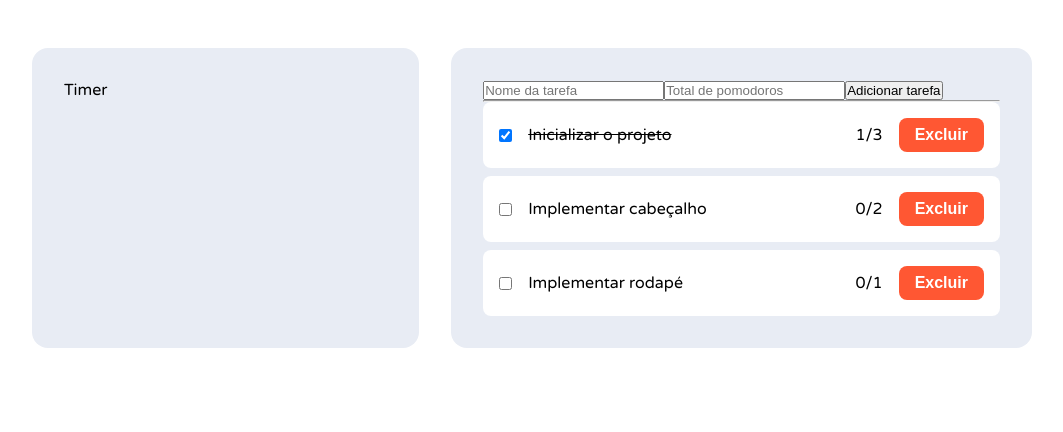
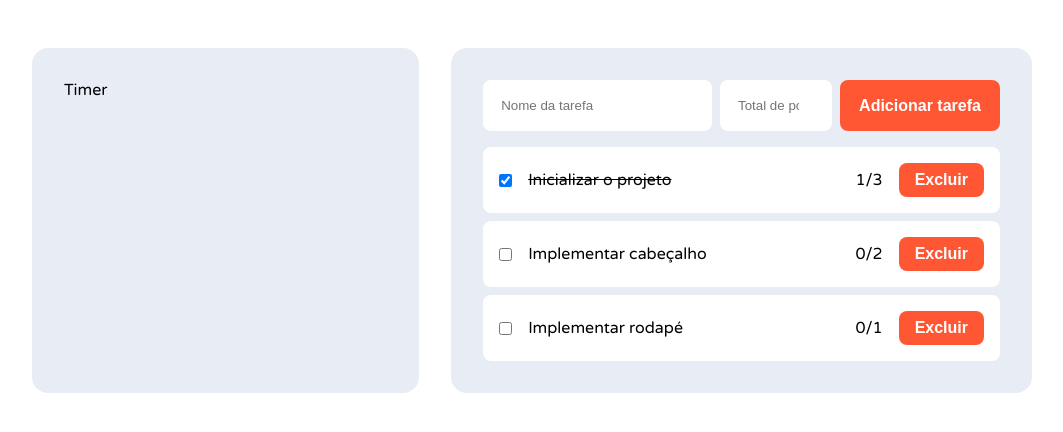
Before and after one commit to VictorTurraF/pomodoro-todo-list-step-by-step, a React (Vite) app: page / in a window 1280 px wide. Shown: the top 432 px of the page, without its empty margins (108-1171 px from the left). Built offline with nearby package versions, Linux system fonts and the light colour scheme.

Commit message:
style: adjust styles

```diff
--- a/src/App.jsx
+++ b/src/App.jsx
@@ -1,9 +1,11 @@
 import { useState } from "react";
 import Task from "./components/Task"
 import { rebootCss } from "./styles/reboot";
-import { Ul } from "./layouts/Ul";
 import { styled } from "@stitches/react";
 import { Box } from "./layouts/Box";
+import { Input } from "./layouts/Input";
+import { Button } from "./layouts/Button";
+import { List } from "./layouts/List";
 
 const AppGrid = styled("div", {
   display: "grid",
@@ -12,6 +14,13 @@ const AppGrid = styled("div", {
   maxWidth: "1000px",
   margin: "3rem auto",
 });
+
+const Form = styled("form", {
+  display: "grid",
+  gap: '.5rem',
+  gridTemplateColumns: "1fr 7rem 160px",
+  marginBottom: "1rem"
+})
 
 rebootCss();
 
@@ -27,6 +36,9 @@ function App() {
     event.preventDefault();
 
     const { target: [taskNameInput, taskPomodorosInput] } = event
+
+    if (!taskNameInput.value || !taskPomodorosInput.value)
+      return
 
     const newTask = {
       id: self.crypto.randomUUID(),
@@ -65,13 +77,12 @@ function App() {
     <AppGrid>
       <Box>Timer</Box>
       <Box>
-        <form onSubmit={handleSubmit}>
-          <input type="text" placeholder="Nome da tarefa" />
-          <input type="number" placeholder="Total de pomodoros" />
-          <button type="submit">Adicionar tarefa</button>
-        </form>
-        <hr/>
-        <Ul>
+        <Form onSubmit={handleSubmit}>
+          <Input type="text" placeholder="Nome da tarefa" />
+          <Input type="number" placeholder="Total de pomodoros" />
+          <Button type="submit">Adicionar tarefa</Button>
+        </Form>
+        <List>
           {tasks.map(task => (
             <Task
               id={task.id}
@@ -88,7 +99,7 @@ function App() {
               onFinishedChange={handleFinishedChange}
             />
           ))}
-        </Ul>
+        </List>
       </Box>
     </AppGrid>
   )
--- /dev/null
+++ b/src/layouts/Input.jsx
@@ -0,0 +1,15 @@
+import { styled } from "@stitches/react";
+import { schema } from "../configs/theme";
+
+export const Input = styled('input', {
+  border: `2px solid ${schema.white}`,
+  padding: "1rem",
+  borderRadius: ".5rem",
+  display: "block",
+  width: "100%",
+  transition: "border-color .3s ease-in-out",
+  '&:focus': {
+    outline: "none",
+    borderColor: schema.primary,
+  }
+})
--- a/src/layouts/Ul.jsx
+++ b/src/layouts/List.jsx
@@ -1,6 +1,6 @@
 import { styled } from "@stitches/react";
 
-export const Ul = styled('ul', {
+export const List = styled('ul', {
   listStyle: "none",
   display: "flex",
   flexDirection: "column",
```
Also changed, not shown: src/layouts/Row.jsx (added, +8 -0 lines).
